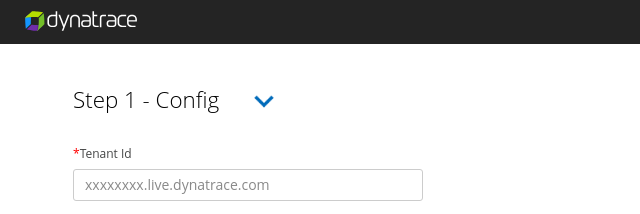
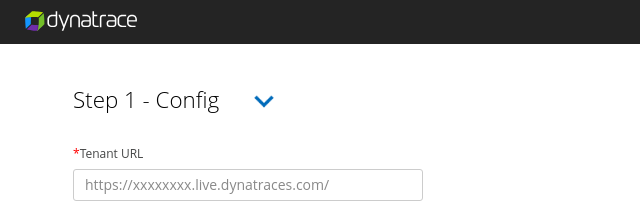
Before and after one commit to mark-dt/mark-dt.github.io, a plain HTML site: page index.html in a window 1280 px wide. Shown: the top 214 px of the page, 0-640 px from the left. Drawn offline with Linux system fonts and the light colour scheme.

Commit message:
tenant URL

```diff
--- a/index.html
+++ b/index.html
@@ -271,9 +271,9 @@
                 <div style="width: 700px" class="content">
 
                     <div id="tenant_container" style="float:left">
-                        <label for="tenant" class="label required">Tenant Id</label>
+                        <label for="tenant" class="label required">Tenant URL</label>
                         <input style="width:350px;" type="text" class="inputfield"
-                            placeholder="xxxxxxxx.live.dynatrace.com" id="tenant" value="" />
+                            placeholder="https://xxxxxxxx.live.dynatraces.com/" id="tenant" value="" />
                     </div>
                     <br /><br /><br />
                     <div id="token_container" style="float:left">
```
